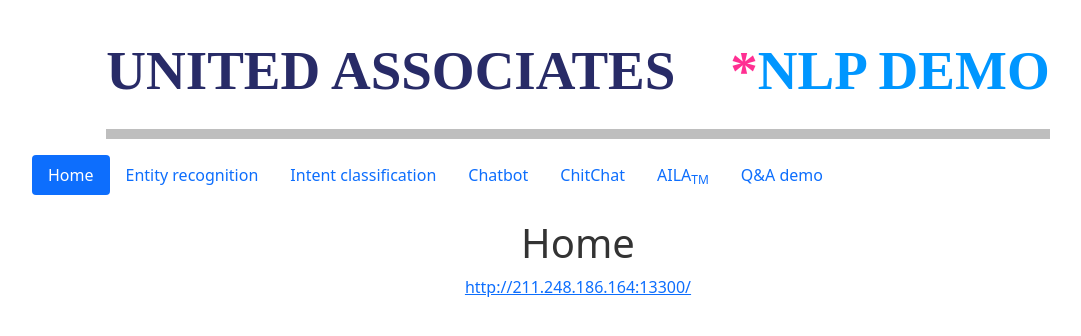
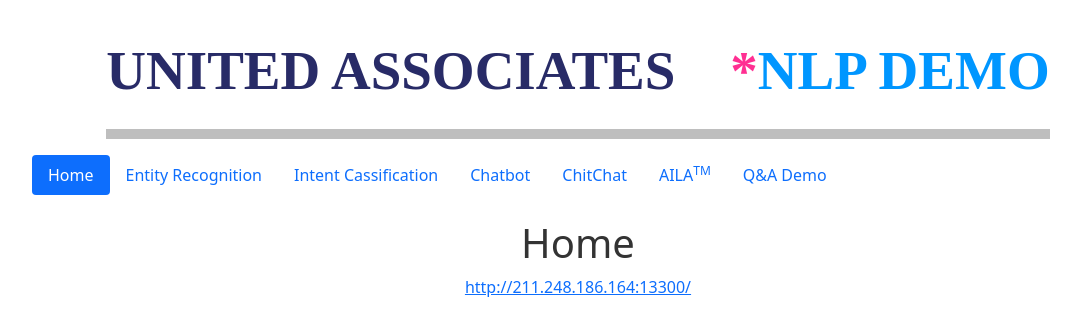
Before and after one commit to nare-ua/demoqna_test, a React (Create React App) app: page /demoQna in a window 1280 px wide. Shown: the top 336 px of the page, without its empty margins (62-1143 px from the left). Built offline with nearby package versions, Linux system fonts and the light colour scheme.

Commit message:
[update]폰트 및 텍스트 조정. #00007

```diff
--- a/src/components/Nav/Navi.js
+++ b/src/components/Nav/Navi.js
@@ -32,10 +32,10 @@
                     <Nav.Link href="/">Home</Nav.Link>
                 </Nav.Item>
                 <Nav.Item>
-                    <Nav.Link eventKey="EnRec">Entity recognition</Nav.Link>
+                    <Nav.Link eventKey="EnRec">Entity Recognition</Nav.Link>
                 </Nav.Item>
                 <Nav.Item>
-                    <Nav.Link eventKey="InCla">Intent classification</Nav.Link>
+                    <Nav.Link eventKey="InCla">Intent Cassification</Nav.Link>
                 </Nav.Item>
                 <Nav.Item>
                     <Nav.Link eventKey="Chat">Chatbot</Nav.Link>
@@ -44,10 +44,10 @@
                     <Nav.Link eventKey="Chit">ChitChat</Nav.Link>
                 </Nav.Item>
                 <Nav.Item>
-                    <Nav.Link eventKey="AILA">AILA<sub>TM</sub></Nav.Link>
+                    <Nav.Link eventKey="AILA">AILA<sup>TM</sup></Nav.Link>
                 </Nav.Item>
                 <Nav.Item>
-                    <Nav.Link eventKey="demoQna">Q&A demo</Nav.Link>
+                    <Nav.Link eventKey="demoQna">Q&A Demo</Nav.Link>
                 </Nav.Item>
             </Nav>
             {_pages}
--- a/src/contents/Demo_qna.js
+++ b/src/contents/Demo_qna.js
@@ -5,14 +5,15 @@
 
 
     render(){
-        let _introQ = "Paste the text of the article or URL you want to make questions. The longer article entered, the more questions you can create.";
+        let _introQ = "Copy and paste the text of the article you want to make questions.";
+        let _introQ2 = "The longer article you enters, the more questions you can create.";
         return (
             <div className="container">
                 <h1 style={{fontWeight:"bold"}}>Q&A</h1>
                 <ul>
-                    <li className="h5"><b>Create the questions</b></li>
+                    <li className="h5"><b>AILA will create the questions using the text you enter.</b></li>
                 </ul>
-                <p className="">{_introQ}</p>
+                <p className="">{_introQ}<br/>{_introQ2}</p>
                 <div className="row">
                     <QnaCreateQ></QnaCreateQ>
                 </div>
--- a/src/contents/qnaRow/qnaCreateQ.js
+++ b/src/contents/qnaRow/qnaCreateQ.js
@@ -197,24 +197,25 @@
 
                     <div className="row">
                         <label>
-                            <input type="radio" name="text"
+                            {/* <input type="radio" name="text"
                                 value="inputText" defaultChecked
                                 onClick={(e) => this.inputType_onClick(e)}
-                            /><span className="m-2">Input Text</span>
+                            /> */}
+                            <span className="m-2">Input Text</span>
                         </label>
-                        <label>
+                        {/* <label>
                             <input type="radio" name="text"
                                 onClick={(e) => this.inputType_onClick(e)}
                                 value="URL"
                             /><span className="m-2">Input URL</span>
-                        </label>
+                        </label> */}
                     </div><br/>
 
                     {_content}
 
                     <br/>
                 <ul>
-                    <li className="h5"><b>Select an answer type</b></li>
+                    <li className="h5"><b>Select Answer Type</b></li>
                 </ul>
                     <div className="row">
                         <label>
```
